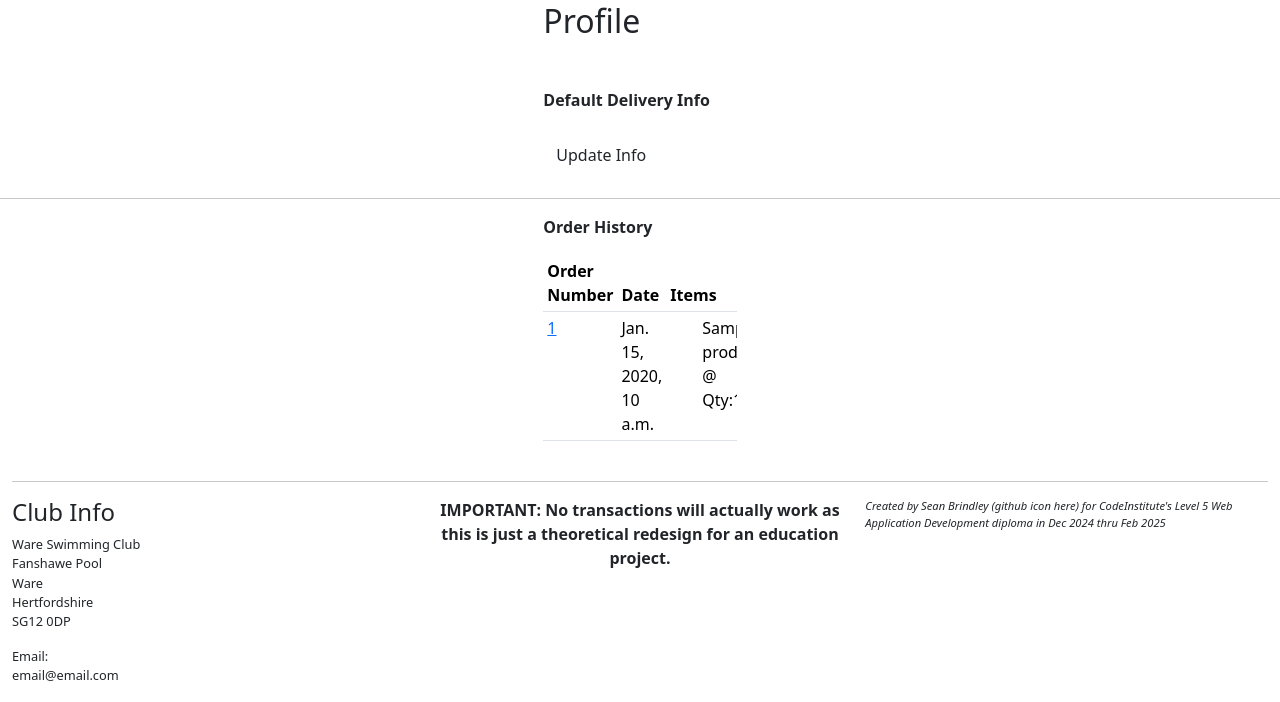
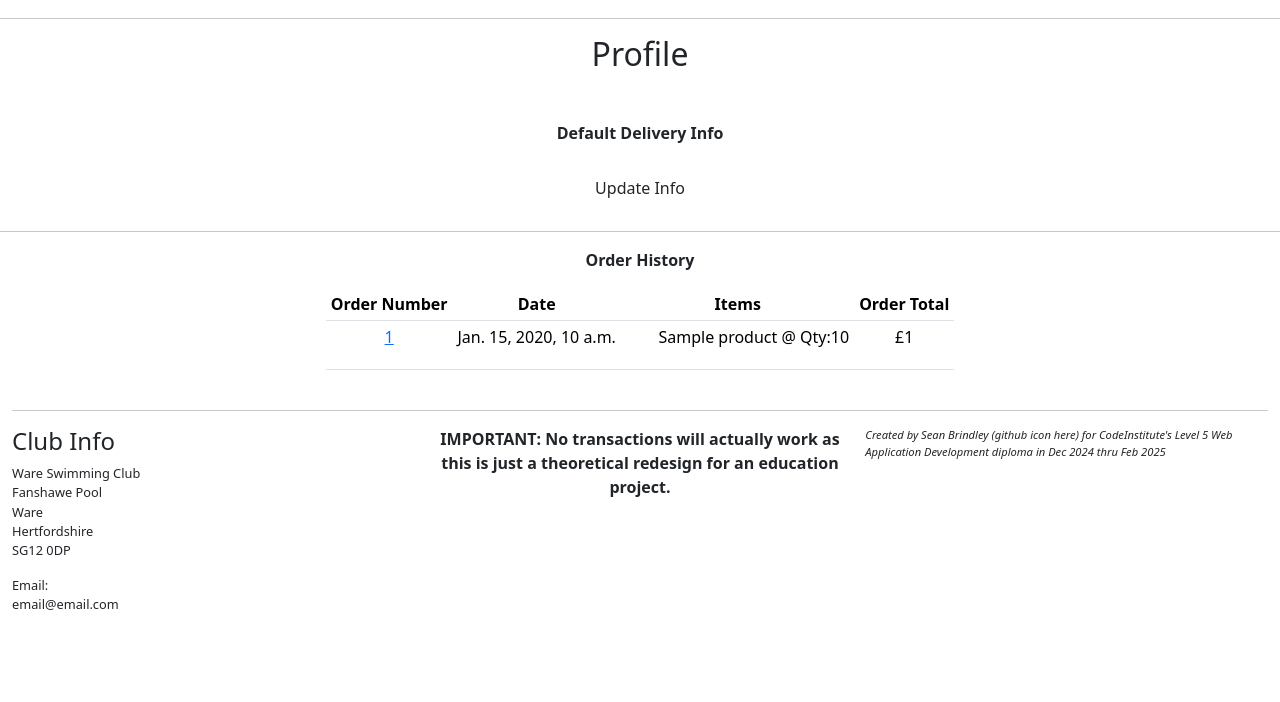
Before and after one commit to seanbrindley17/milestone-project-4, a Django app: template profiles/templates/profiles/profile.html in a window 1280 px wide. Shown: the part 162-864 px from the top of the page. After the commit the page ends 772 px from the top, so only its background shows below. Run offline with Django 5.2, Linux system fonts and the light colour scheme; the template is opened without the code that fills it: most values are stand-ins (such as "Sample title", 1, 10 or a date in 2020); some libraries are stand-ins or nearby versions.

Commit message:
Centered text in profile

```diff
--- a/profiles/templates/profiles/profile.html
+++ b/profiles/templates/profiles/profile.html
@@ -16,8 +16,9 @@
 {% endblock %}
 
 {% block content %}
+<hr>
     <div class="row">
-        <div class="col-2 offset-5 mb-4">
+        <div class="col-6 offset-3 mb-4 text-center">
             <h2>Profile</h2>
         </div>
     </div>
@@ -25,9 +26,9 @@
     <div class="profile-container">
         <!-- Form for user's default information -->
         <div class="row mt-3 mb-4">
-            <div class="col-2 offset-5">
-                <p><strong>Default Delivery Info</strong></p>
-                <form action="{% url 'profile' %}" method="POST" class="mt-4" id="profile-update-form">
+            <div class="col-6 offset-3">
+                <p class="text-center"><strong>Default Delivery Info</strong></p>
+                <form action="{% url 'profile' %}" method="POST" class="mt-4 text-center" id="profile-update-form">
                     {% csrf_token %}
                     {{ form }}
                     <button class="btn btn-black">Update Info</button>
@@ -37,11 +38,11 @@
         <hr>
         <!-- User's order history -->
         <div class="row mt-3 mb-4">
-            <div class="col-2 offset-5">
-                <p><strong>Order History</strong></p>
+            <div class="col-6 offset-3">
+                <p class="text-center"><strong>Order History</strong></p>
                 <div class="order-history table-responsive">
                     <!-- Represented in table -->
-                    <table class="table table-sm">
+                    <table class="table table-sm text-center">
                         <thead>
                             <tr>
                                 <th>Order Number</th>
```
